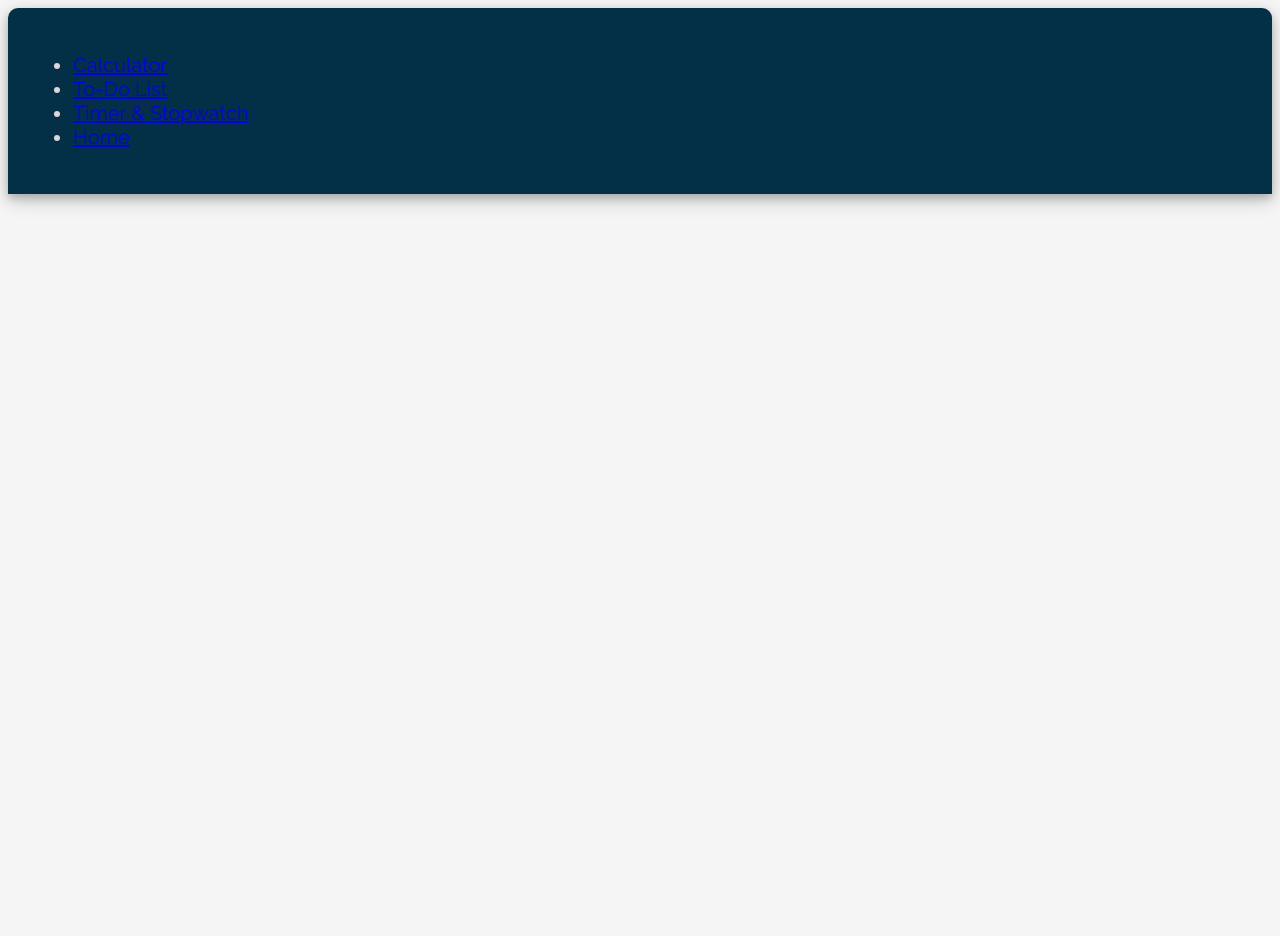
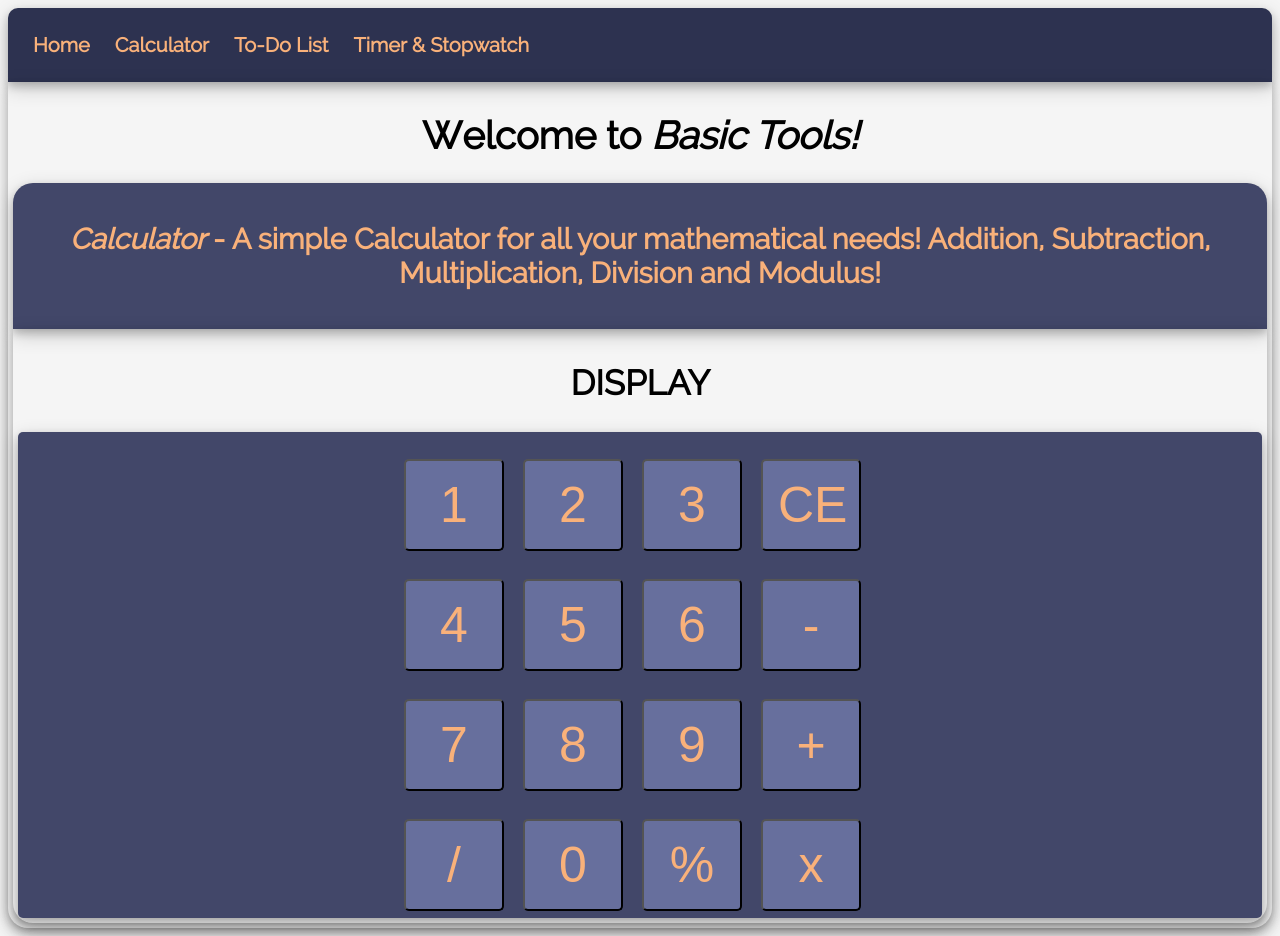
Before and after one commit to Varenas21/Javascript-Beginner-Projects, a plain HTML site: page Pages/Calculator.html in a window 1280 px wide. Before the commit the page ends 800 px from the top, so only its background shows below. Drawn offline with Linux system fonts and the light colour scheme.

Commit message:
Calculator started - Fixed small details in the timer - Created stylesheet items for calculator buttons and numbers - Began calculator layout and logic

```diff
--- a/Pages/Calculator.html
+++ b/Pages/Calculator.html
@@ -6,21 +6,60 @@
     <meta charset="UTF-8">
     <title>Basic Tools Website</title>
     <link rel="stylesheet" href="../stylesheet.css">
-
+    <script src="../Scripts/Calculator.js"></script>
 </head>
 
 <!-- NAVBAR -->
-<nav style="background-color: #033047; color: #d9d9d9;">
+<nav class="nav">
     <div>
         <ul>
+            <li><a href="index.html">Home</a></li>
             <li><a href="Calculator.html">Calculator</a></li>
             <li><a href="ToDoList.html">To-Do List</a></li>
             <li><a href="Timer.html">Timer & Stopwatch</a></li>
-            <li><a href="index.html">Home</a></li>
         </ul>
     </div>
+</nav>
 
-    <div class="nav-time-date" id="TimeDate"></div>
-</nav>
-<script src="../script.js"></script>
+<body>
+    <div>
+        <div class="div-titles">
+            <h1><b>Welcome to <i>Basic Tools!</i></b></h1>
+            <div class="div-para">
+                <h2><i><b>Calculator</b></i> - A simple Calculator for all your mathematical needs! Addition,
+                    Subtraction, Multiplication, Division and Modulus!</h2>
+            </div>
+
+            <div class="div-titles">
+                <h2 id="CalcDisplay">DISPLAY</h2>
+                <div class="div-container">
+                    <div class="row">
+                        <button class="calculator-column calculator-button" id="numberOne" onclick="OperateNumber(1)">1</button>
+                        <button class="calculator-column calculator-button" id="numberTwo" onclick="OperateNumber(2)">2</button>
+                        <button class="calculator-column calculator-button" id="numberThree" onclick="OperateNumber(3)">3</button>
+                        <button class="calculator-column calculator-button" id="Clear">CE</button>
+                    </div>
+                    <div class="row">
+                        <button class="calculator-column calculator-button" id="numberFour" onclick="OperateNumber(4)">4</button>
+                        <button class="calculator-column calculator-button" id="numberFive" onclick="OperateNumber(5)">5</button>
+                        <button class="calculator-column calculator-button" id="numberSix" onclick="OperateNumber(6)">6</button>
+                        <button class="calculator-column calculator-button" id="Subtract">-</button>
+                    </div>
+                    <div class="row">
+                        <button class="calculator-column calculator-button" id="numberSeven" onclick="OperateNumber(7)">7</button>
+                        <button class="calculator-column calculator-button" id="numberEight" onclick="OperateNumber(8)">8</button>
+                        <button class="calculator-column calculator-button" id="numberNine" onclick="OperateNumber(9)">9</button>
+                        <button class="calculator-column calculator-button" id="Add" >+</button>
+                    </div>
+                    <div class="row">
+                        <button class="calculator-column calculator-button" id="Divide">/</button>
+                        <button class="calculator-column calculator-button" id="numberZero" onclick="OperateNumber(0)">0</button>
+                        <button class="calculator-column calculator-button" id="Modulus">%</button>
+                        <button class="calculator-column calculator-button" id="Multiply">x</button>
+                    </div>
+                </div>
+            </div>
+</body>
+
+
 </html>
--- a/Scripts/Calculator.js
+++ b/Scripts/Calculator.js
@@ -0,0 +1,42 @@
+document.getElementById('Add').addEventListener("click", OperationHandler);
+document.getElementById('Subtract').addEventListener("click", OperationHandler);
+document.getElementById('Multiply').addEventListener("click", OperationHandler);
+document.getElementById('Divide').addEventListener("click", OperationHandler);
+document.getElementById('Modulus').addEventListener("click", OperationHandler);
+document.getElementById('Clear').addEventListener("click", OperationHandler);
+
+const CALC_DISPLAY = document.getElementById('Display').value;
+
+let currentNumber = '';
+let currentOperation = '';
+let previousNumber = '';
+
+function OperateNumber(number)
+{
+    currentNumber += number;
+    CALC_DISPLAY = `${previousNumber} ${currentOperation} ${currentNumber}`;
+}
+
+function OperationHandler(event)
+{
+    const operationBtnId = event.target.id;
+
+    switch(operationBtnId)
+    {
+        case "Add":
+            break;
+        case "Subtract":
+            break;
+        case "Multiply":
+            break;
+        case "Divide":
+            break;
+        case "Modulus":
+            break;
+        case "Clear":
+            break;
+        default:
+            alert("No equation to calculate!");
+
+    }
+}
--- a/stylesheet.css
+++ b/stylesheet.css
@@ -118,7 +118,7 @@ body {
 
 button {
   color: var(--Light-Orange);
-  background-color: var(--Medium-Navy);
+  background-color: var(--Light-Navy);
   padding: 15px 32px;
   text-align: center;
   text-decoration: none;
@@ -128,6 +128,22 @@ button {
   cursor: pointer;
   border-radius: 5px;
 }
+
+.calculator-button {
+  color: var(--Light-Orange);
+  background-color: var(--Light-Navy);
+  text-align: center;
+  text-decoration: none;
+  font-size: 50px;
+  cursor: pointer;
+  border-radius: 5px;
+}
+
+.calculator-column{
+  width: 100px;
+  padding: 15px;
+}
+
 
 .list-items {
     list-style-type: disc;
```
Also changed, not shown: Pages/Timer.html (+0 -2 lines), Pages/index.html (+0 -14 lines).
